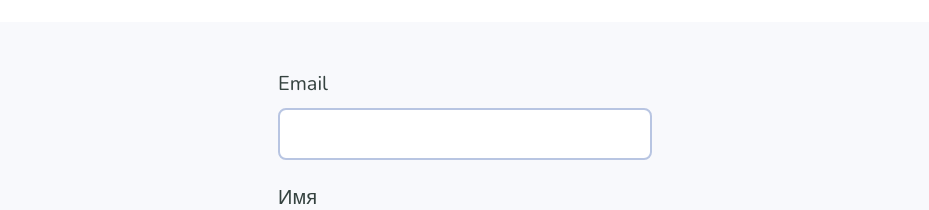
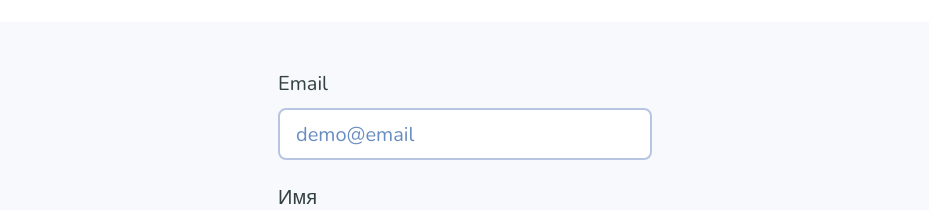
Before and after one commit to egor3333/meetups, a Vue app: page /register in a window 1280 px wide. Shown: the part 136-346 px from the top of the page, without its empty margins (175-1104 px from the left). Built offline with nearby package versions, Linux system fonts and the light colour scheme.

Commit message:
refactor LoginPage and RegisterPage

```diff
--- a/src/views/LoginPage.vue
+++ b/src/views/LoginPage.vue
@@ -1,18 +1,12 @@
 <template>
   <div class="page page_onboarding">
     <form class="form" @submit.prevent>
-      <div class="form-group">
-        <label class="form-label">Email</label>
-        <div class="input-group">
-          <input type="email" placeholder="demo@email" class="form-control" />
-        </div>
-      </div>
-      <div class="form-group">
-        <label class="form-label">Пароль</label>
-        <div class="input-group">
-          <input type="password" placeholder="password" class="form-control" />
-        </div>
-      </div>
+      <form-group label="Email">
+        <app-input type="email" placeholder="demo@email" />
+      </form-group>
+      <form-group label="Пароль">
+        <app-input type="password" placeholder="password" />
+      </form-group>
       <div class="form__buttons">
         <primary-button type="submit" :block="true">Войти</primary-button>
       </div>
@@ -26,12 +20,16 @@
 
 <script>
 import { PrimaryButton } from "@/components/Buttons";
+import AppInput from "@/components/AppInput";
+import FormGroup from "@/components/FormGroup";
 
 export default {
   name: "LoginPage",
 
   components: {
-    PrimaryButton
+    PrimaryButton,
+    AppInput,
+    FormGroup
   }
 };
 </script>
--- a/src/views/RegisterPage.vue
+++ b/src/views/RegisterPage.vue
@@ -1,30 +1,18 @@
 <template>
   <div class="page page_onboarding">
     <form class="form" @submit.prevent>
-      <div class="form-group">
-        <label class="form-label">Email</label>
-        <div class="input-group">
-          <input type="email" class="form-control" />
-        </div>
-      </div>
-      <div class="form-group">
-        <label class="form-label">Имя</label>
-        <div class="input-group">
-          <input type="text" class="form-control" />
-        </div>
-      </div>
-      <div class="form-group">
-        <label class="form-label">Пароль</label>
-        <div class="input-group">
-          <input type="password" class="form-control" />
-        </div>
-      </div>
-      <div class="form-group">
-        <label class="form-label">Повтор пароля</label>
-        <div class="input-group">
-          <input type="password" class="form-control" />
-        </div>
-      </div>
+      <form-group label="Email">
+        <app-input type="email" placeholder="demo@email" />
+      </form-group>
+      <form-group label="Имя">
+        <app-input type="text" />
+      </form-group>
+      <form-group label="Пароль">
+        <app-input type="password" />
+      </form-group>
+      <form-group label="Повтор пароля">
+        <app-input type="password" />
+      </form-group>
       <div class="form-group">
         <label class="checkbox"
           ><input type="checkbox"/> Я согласен с условиями <span></span
@@ -43,12 +31,16 @@
 
 <script>
 import { PrimaryButton } from "@/components/Buttons";
+import AppInput from "@/components/AppInput";
+import FormGroup from "@/components/FormGroup";
 
 export default {
   name: "RegisterPage",
 
   components: {
-    PrimaryButton
+    PrimaryButton,
+    AppInput,
+    FormGroup
   }
 };
 </script>
```
